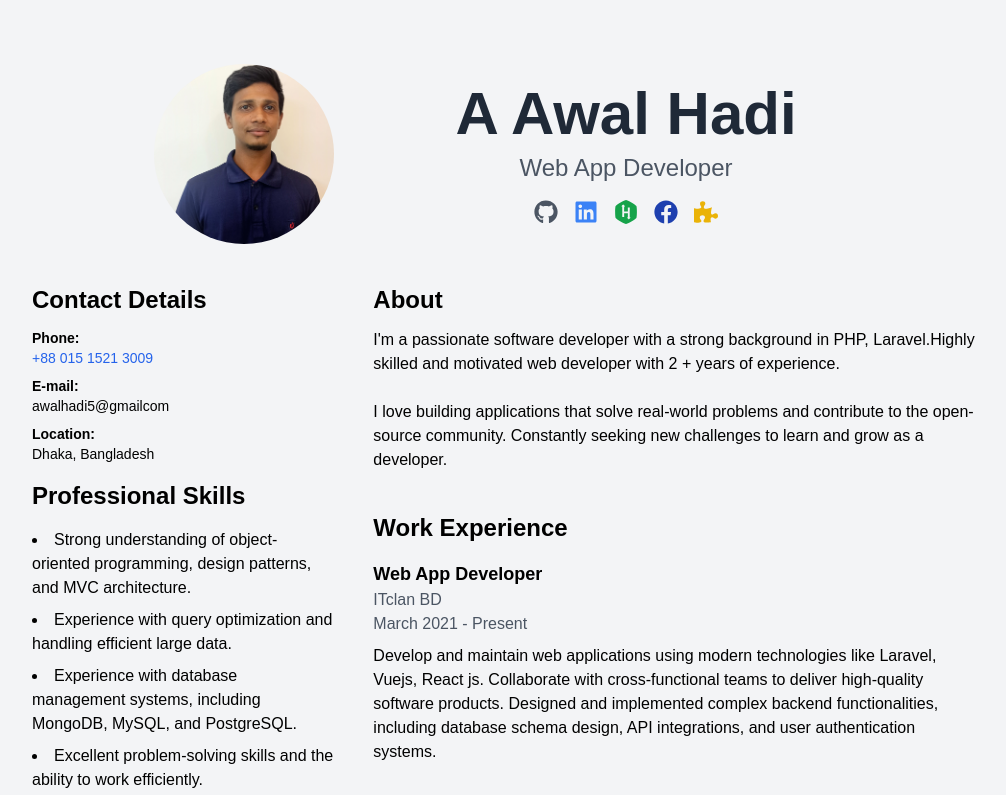
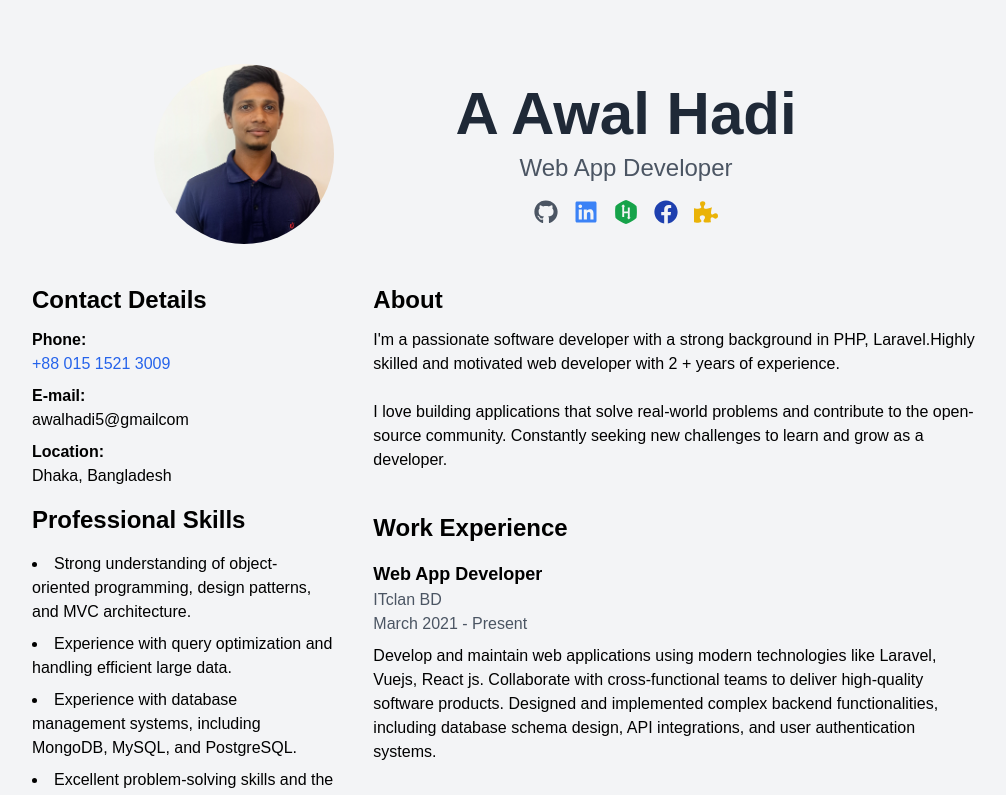
Before and after one commit to awalhadi/nextjs-portfolio, a Next.js app: page / in a window 1280 px wide. Shown: the top 795 px of the page, without its empty margins (136-1142 px from the left). Built offline with nearby package versions, Linux system fonts and the light colour scheme.

Commit message:
change font size contact section

```diff
--- a/components/Contact.js
+++ b/components/Contact.js
@@ -4,7 +4,7 @@ const Contact = () => {
   return (
     <section className="mb-4">
       <h2 className="text-2xl font-semibold mb-3">Contact Details</h2>
-      <ul className="text-sm">
+      <ul>
         <li className="mb-2">
           <strong className="mr-1">Phone: </strong>
           <a href="tel:+821023456789" className="text-blue-600 block">
```
